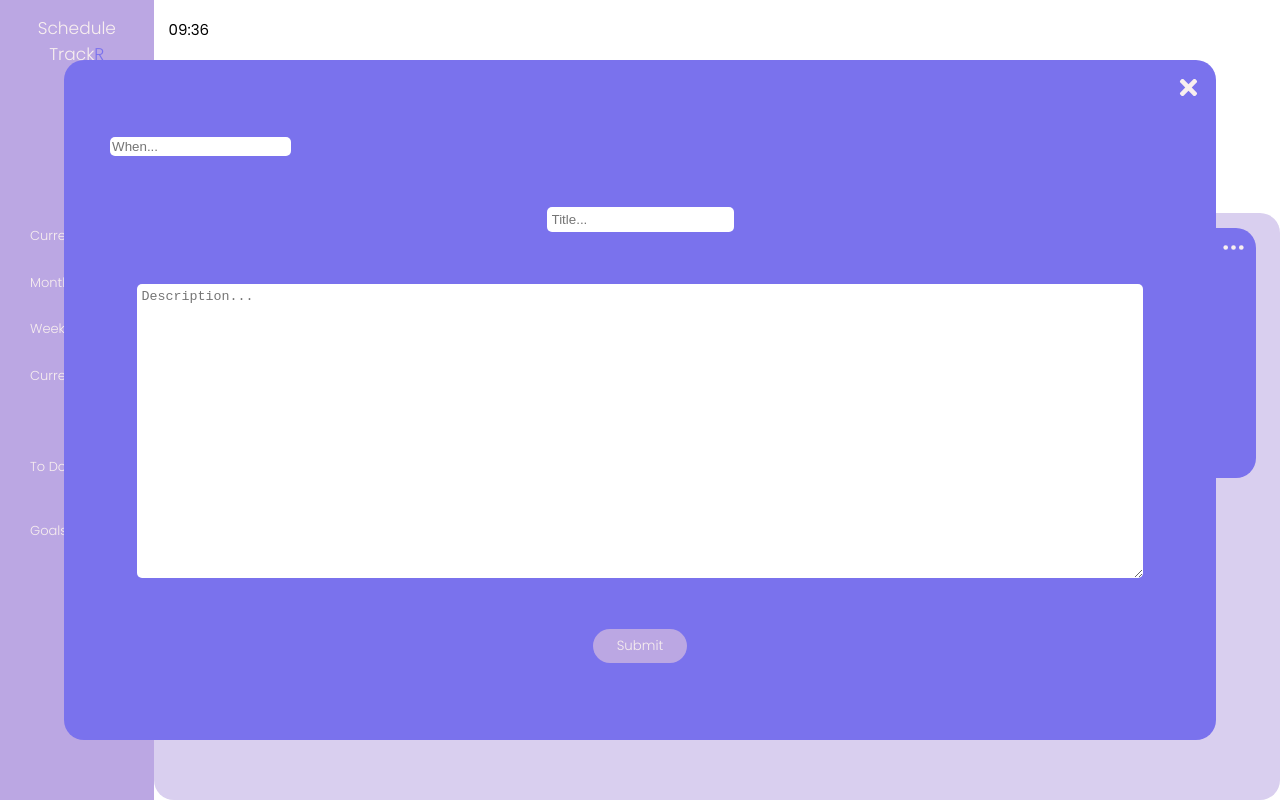
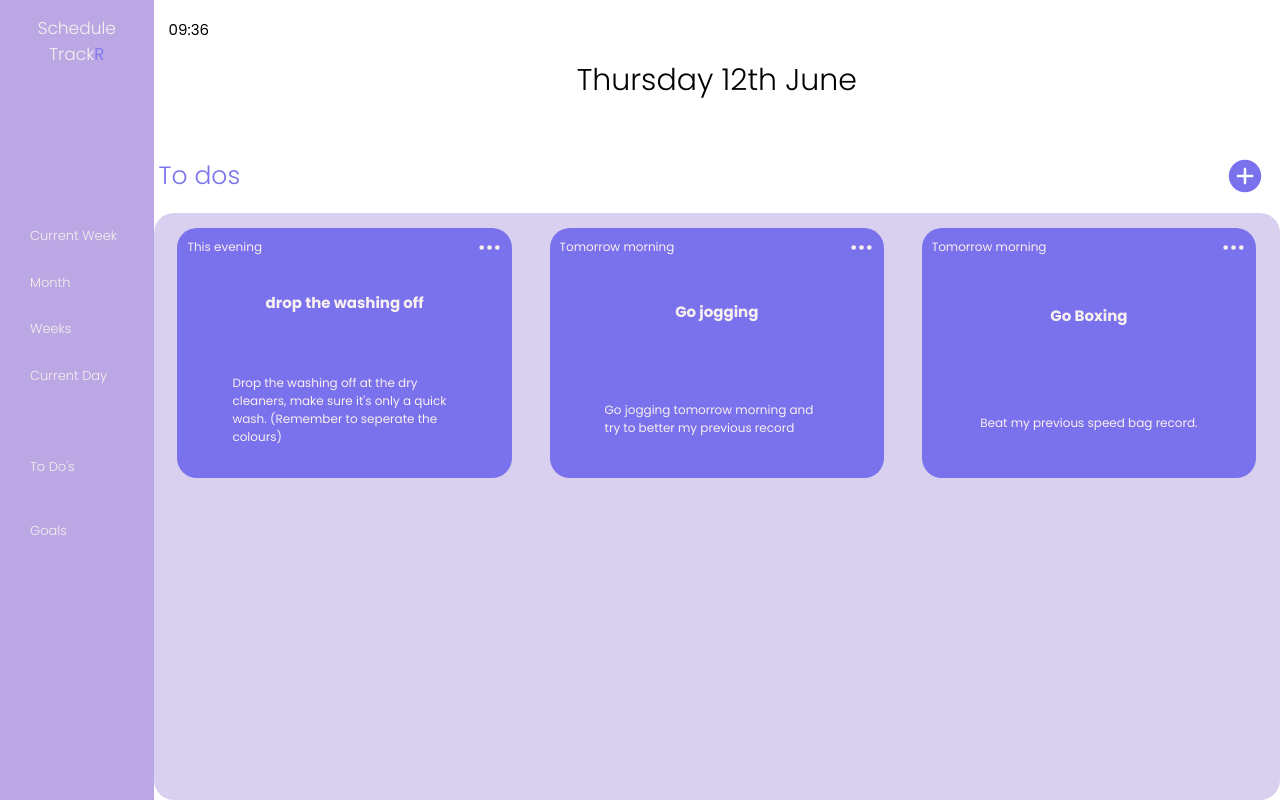
Before and after one commit to David-Henery4/Schedule-TrackR, a React (Create React App) app: page /todo in a window 1280 px wide. Built offline with nearby package versions, Linux system fonts and the light colour scheme.

Commit message:
todo-input-form-modal

```diff
--- a/src/components/TodoForm.js
+++ b/src/components/TodoForm.js
@@ -1,9 +1,13 @@
 import React from 'react'
 import { FaTimes } from "react-icons/fa";
+import { useGlobalContext } from '../context/provider';
 
 export const TodoForm = () => {
+  const {activeInputs} = useGlobalContext()
+  const { todoInput } = activeInputs;
+  // REMINDER: NEED TO CLOSE MODAL.
   return (
-    <div className='todo-form-modal'>
+    <div className={`${todoInput ? "todo-form-modal input-open" : "todo-form-modal"}`}>
         <div className="todo-form-container">
             <FaTimes className='todo-exit-icon'/>
             <form className='todo-form'>
--- a/src/components/header.js
+++ b/src/components/header.js
@@ -3,9 +3,11 @@ import { useLocation } from 'react-router-dom'
 import MobileNav from './mobileNav'
 import { TODOPATH, CURRENTDAYPATH, MONTHPATH,WEEKPATH,WEEKSPATH, GOALSPATH } from '../data/pathNames'
 import { useGlobalContext } from '../context/provider'
+import { IoIosAddCircle } from "react-icons/io";
 
 export const Header = () => {
-  const {selectActivePage, activePage} = useGlobalContext()
+  const { selectActivePage, activePage, inputFormOpen} =
+    useGlobalContext();
   const {todoHeader, goalsHeader, weekHeader, weeksHeader, monthHeader, currentHeader} = activePage
   let location = useLocation()
   //
@@ -44,6 +46,7 @@ export const Header = () => {
         <p className='header__time'>09:36</p>
           <h3 className="header__name">{activePageTitle()}</h3>
           <h4 className="header__date">Thursday 12th June</h4>
+          <IoIosAddCircle className='header__add-icon' onClick={inputFormOpen}/>
       </header>
     </section>
   );
--- a/src/context/provider.js
+++ b/src/context/provider.js
@@ -5,13 +5,14 @@ import {
   SIDEBAR_CLOSED,
   SET_ACTIVE_PAGE,
   GET_INITIAL_CALANDAR_DATA,
+  INPUT_ACTIVE,
 } from "../reducer/actions";
 import reducer from "../reducer/mainReducer";
 
 const initialValue = {
   sidebarActive: false,
   todaysDate: new Date(),
-  currentYear:  new Date().getFullYear(),
+  currentYear: new Date().getFullYear(),
   currentMonth: new Date().getMonth() + 1,
   activePage: {
     todo: false,
@@ -20,8 +21,16 @@ const initialValue = {
     weeks: false,
     months: false,
     day: false,
-  }
-}
+  },
+  activeInputs: {
+    todoInput: false,
+    goalsInput: false,
+    weekInput: false,
+    weeksInput: false,
+    monthsInput: false,
+    dayInput: false,
+  },
+};
 
 const AppContext = React.createContext();
 
@@ -45,12 +54,17 @@ const AppProvider = ({ children }) => {
     dispatch({type: GET_INITIAL_CALANDAR_DATA, payload: {year,month}})
   }
   //
+  const inputFormOpen = () => {
+    // console.log("input form open")
+    dispatch({type: INPUT_ACTIVE})
+  }
+  //
   useEffect(() => {
     getInitialCalandarData(currentYear, currentMonth); // MIGHT DEPEND ON CHANGE
     // eslint-disable-next-line
   }, [])
   //
-  return <AppContext.Provider value={{...state, openSidebar, closeSidebar, selectActivePage, getInitialCalandarData}}>{children}</AppContext.Provider>;
+  return <AppContext.Provider value={{...state, openSidebar, closeSidebar, selectActivePage, getInitialCalandarData, inputFormOpen}}>{children}</AppContext.Provider>;
 };
 
 export const useGlobalContext = () => {
--- a/src/pages/todo.js
+++ b/src/pages/todo.js
@@ -2,6 +2,7 @@ import React from 'react'
 import {BsThreeDots} from "react-icons/bs"
 import mockTodos from '../data/mockTodoData'
 import { TodoForm } from '../components'
+// import { useGlobalContext } from '../context/provider'
 
 export const Todo = () => {
   return (
--- a/src/reducer/actions.js
+++ b/src/reducer/actions.js
@@ -4,3 +4,4 @@ export const SET_ACTIVE_PAGE = "SET_ACTIVE_PAGE";
 export const GET_INITIAL_CALANDAR_DATA = "GET_INITIAL_CALANDAR_DATA";
 export const GET_CALANDAR_NEXT = "GET_CALANDAR_NEXT";
 export const GET_CALANDAR_PREV = "GET_CALANDAR_PREV";
+export const INPUT_ACTIVE = "INPUT_ACTIVE";
--- a/src/reducer/mainReducer.js
+++ b/src/reducer/mainReducer.js
@@ -4,6 +4,7 @@ import {
   SIDEBAR_CLOSED,
   SET_ACTIVE_PAGE,
   GET_INITIAL_CALANDAR_DATA,
+  INPUT_ACTIVE,
 } from "../reducer/actions";
 import { getDatesObj } from "../data/calandarData";
 
@@ -37,6 +38,16 @@ const mainReducer = (state, action) => {
         return { ...state, calandar, monthString, tempDays, tempMonth, tempYear };
     }
     //
+    if (action.type === INPUT_ACTIVE){
+        if (state.activePage.todoHeader){
+            console.log("input form open");
+            const {activeInputs} = state
+            return {...state, activeInputs: {...activeInputs,todoInput: true }
+            };
+        }
+        return {...state}
+    }
+    //
     throw new Error(`No matching action type: ${action.type}`);
 }
 
--- a/src/sass/components/_todo-form.scss
+++ b/src/sass/components/_todo-form.scss
@@ -11,7 +11,7 @@
     align-items: center;
     gap: 2rem;
     &-modal{
-        // display: none; // temp
+        display: none; // temp
         height: 85%;
         width: 90%;
         border-radius: 2rem;
@@ -48,3 +48,7 @@
     font-size: 2.5rem;
     color: $font-white;
 }
+
+.input-open{ // might be re-used, if so move to more generic folder.
+    display: block;
+}
--- a/src/sass/layouts/_header.scss
+++ b/src/sass/layouts/_header.scss
@@ -59,4 +59,12 @@
             grid-row: 2/3;
         }
     }
+    &__add-icon{
+        font-size: 4rem;
+        color: $color-primary;
+        @include respond (desktop){
+            grid-column: 16/-1;
+            grid-row: 3/4;
+        }
+    }
 }
```
Also changed, not shown: src/sass/base/_utilities.scss (line endings or trailing spaces).
